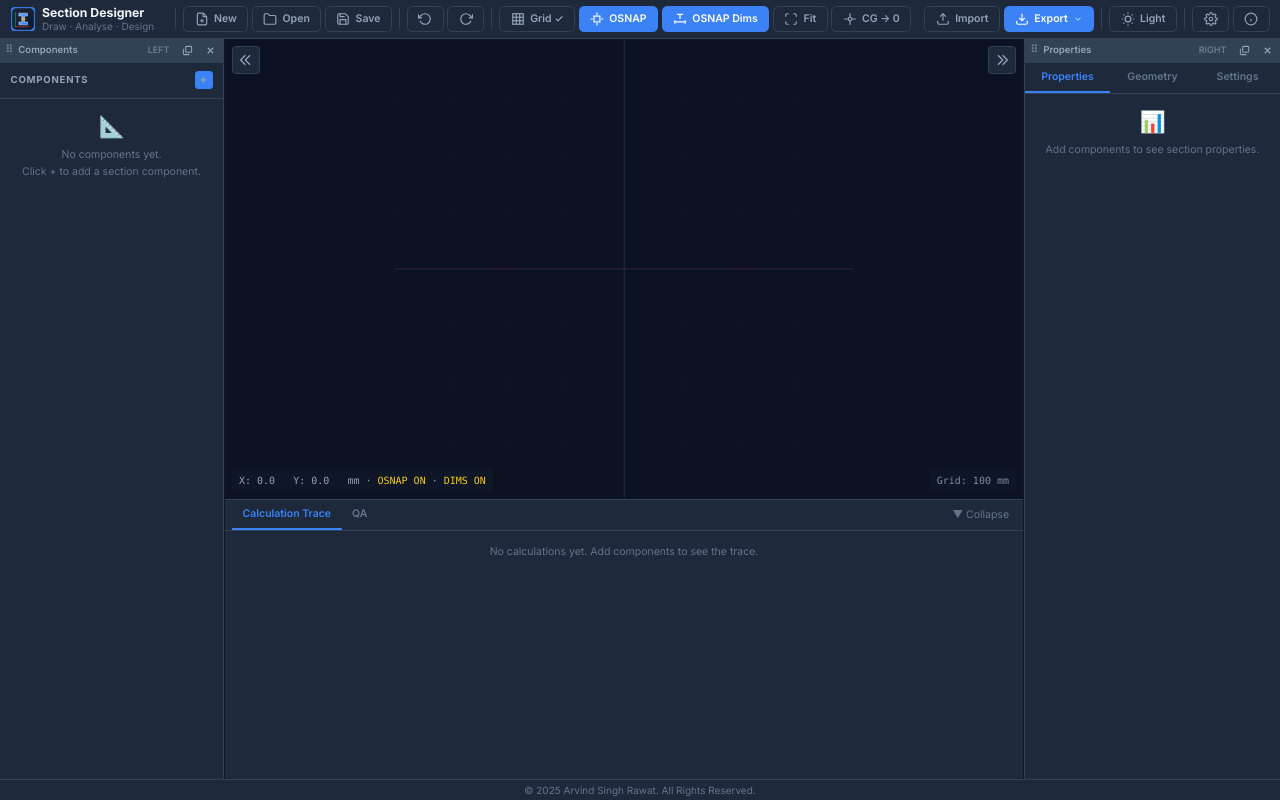
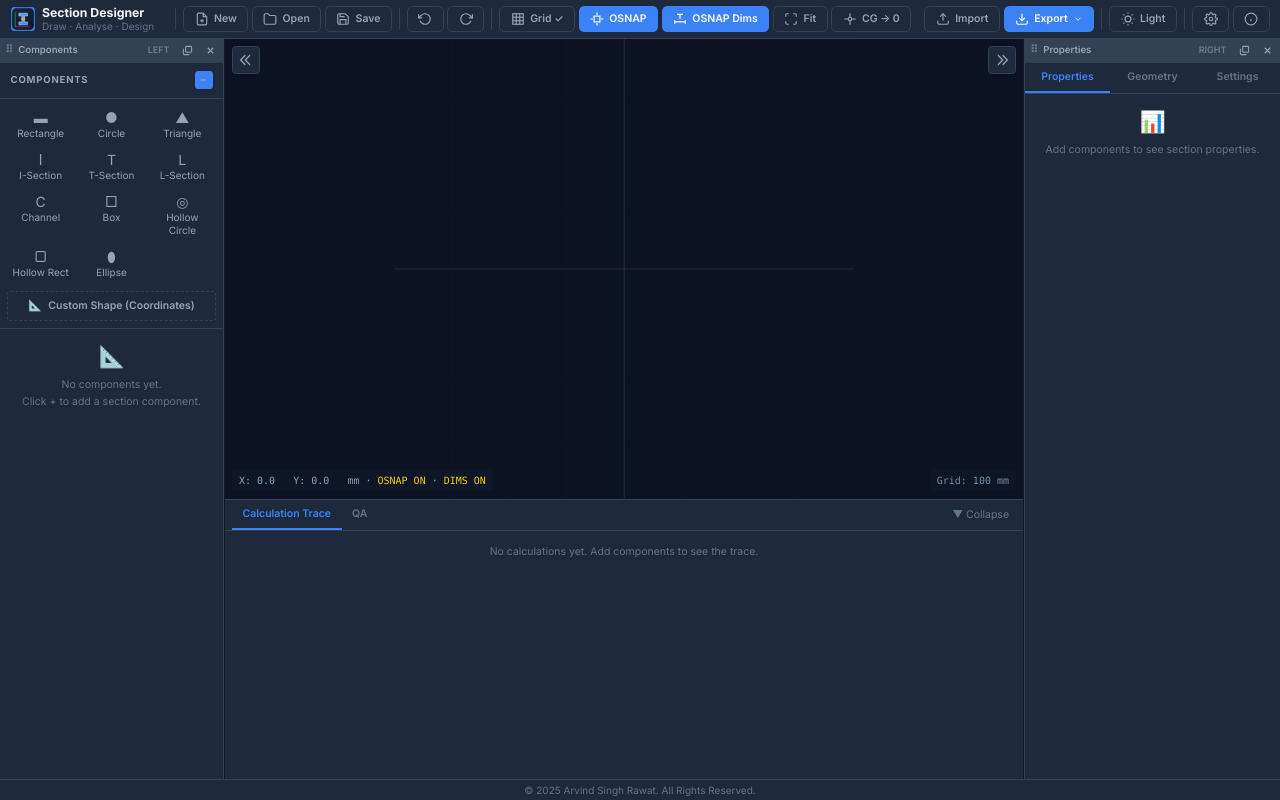
Before and after one commit to 6thsuspect/Section-designer, a Next.js app: page / in a window 1280 px wide. Built offline with nearby package versions, Linux system fonts and the light colour scheme.

Commit message:
Show component choices by default with explicit minimize toggle
Co-authored-by: arena-agent <297053741+arena-agent@users.noreply.github.com>

```diff
--- a/src/components/ComponentsPanel.tsx
+++ b/src/components/ComponentsPanel.tsx
@@ -25,7 +25,7 @@ interface Props {
 }
 
 export default function ComponentsPanel({ store, onOpenCustomShape, onEditCoordinates }: Props) {
-  const [showAdd, setShowAdd] = useState(false);
+  const [showAdd, setShowAdd] = useState(true);
   const [combineError, setCombineError] = useState<string | null>(null);
   const selectedCombined = store.project.components.find(c =>
     store.selectedIds.length === 1 && c.id === store.selectedIds[0] && c.combinedFrom?.length);
@@ -53,13 +53,17 @@ export default function ComponentsPanel({ store, onOpenCustomShape, onEditCoordi
           className="w-5 h-5 rounded flex items-center justify-center text-xs font-bold hover:opacity-80"
           style={{ background: 'var(--accent)' }}
           onClick={() => setShowAdd(!showAdd)}
+          title={showAdd ? 'Minimize component choices' : 'Expand component choices'}
+          aria-label={showAdd ? 'Minimize component choices' : 'Expand component choices'}
+          aria-expanded={showAdd}
+          aria-controls="component-choices"
         >
-          {showAdd ? '×' : '+'}
+          {showAdd ? '−' : '+'}
         </button>
       </div>
 
       {showAdd && (
-        <div className="p-2 border-b" style={{ borderColor: 'var(--border)' }}>
+        <div id="component-choices" className="p-2 border-b" style={{ borderColor: 'var(--border)' }}>
           <div className="grid grid-cols-3 gap-1 mb-2">
             {COMPONENT_TYPES.map(ct => (
               <button
@@ -68,7 +72,7 @@ export default function ComponentsPanel({ store, onOpenCustomShape, onEditCoordi
                 style={{ color: 'var(--text-secondary)' }}
                 onMouseEnter={e => (e.currentTarget.style.background = 'var(--bg-tertiary)')}
                 onMouseLeave={e => (e.currentTarget.style.background = 'transparent')}
-                onClick={() => { store.addComponent(ct.type); setShowAdd(false); }}
+                onClick={() => store.addComponent(ct.type)}
               >
                 <span className="text-base leading-none">{ct.icon}</span>
                 <span className="text-[10px] leading-tight text-center">{ct.label}</span>
@@ -79,7 +83,7 @@ export default function ComponentsPanel({ store, onOpenCustomShape, onEditCoordi
           <button
             className="w-full py-2 px-3 rounded text-xs font-semibold flex items-center justify-center gap-2 btn-ghost"
             style={{ border: '1px dashed var(--border)' }}
-            onClick={() => { onOpenCustomShape(); setShowAdd(false); }}
+            onClick={onOpenCustomShape}
           >
             <span>📐</span>
             <span>Custom Shape (Coordinates)</span>
```
